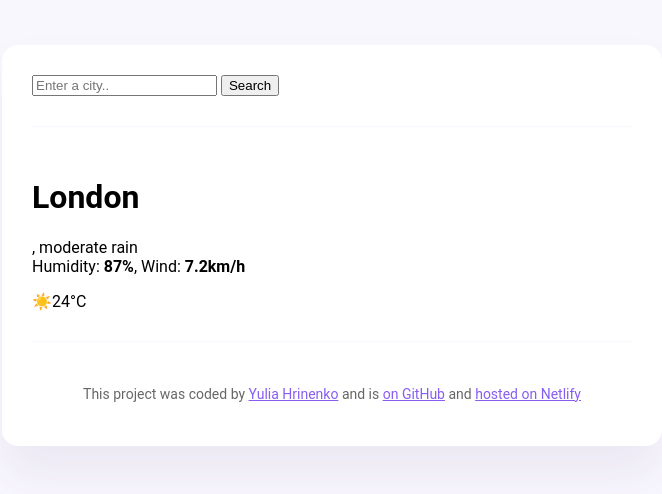
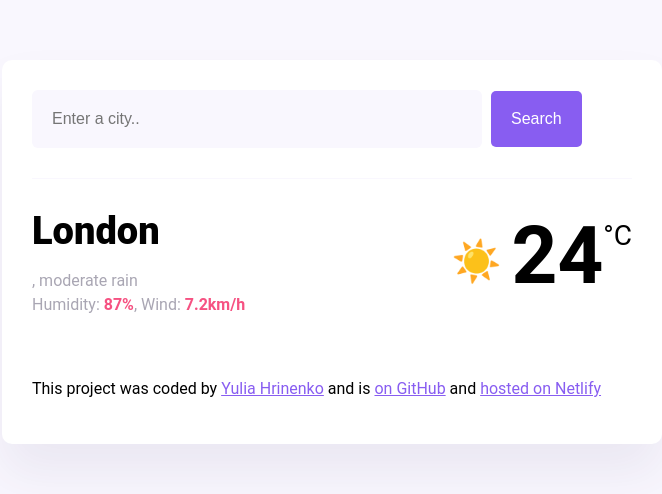
Before and after one commit to YuliaGrinenko/SheCodesPlus-week7-homework, a plain HTML site: page index.html in a window 1280 px wide. Shown: the whole page, without its empty margins (308-970 px from the left). Drawn offline with nearby package versions, Linux system fonts and the light colour scheme.

Commit message:
city search engine aded

```diff
--- a/index.html
+++ b/index.html
@@ -5,8 +5,9 @@
     <meta name="viewport" content="width=device-width, initial-scale=1.0" />
     <title>Weather App</title>
     <link rel="stylesheet" href="src/style.css" />
+    <script src="https://cdn.jsdelivr.net/npm/axios@1.1.2/dist/axios.min.js"></script>
   </head>
-  <body>
+   <body>
     <div class="weather-app">
       <header>
         <form id="search-form">
@@ -39,7 +40,6 @@
           </div>
         </div>
       </main>
-      <footer>
         <p>
           This project was coded by
           <a href="#https://github.com/YuliaGrinenko" target="_blank"
--- a/src/index.js
+++ b/src/index.js
@@ -0,0 +1,11 @@
+function searchCity(event) {
+  event.preventDefault();
+  let searchInputElement = document.querySelector("#search-input").value;
+  let city = document.querySelector("#current-city");
+  city.innerHTML = searchInputElement;
+}
+
+let searchFormElement = document.querySelector("#search-form");
+searchFormElement.addEventListener("submit", searchCity);
+
+//"df336e1036o064a2a04903f20318tb6d";
--- a/src/style.css
+++ b/src/style.css
@@ -1,5 +1,5 @@
 body {
-  background-color: #f9f7fe;
+  background: #f9f7fe;
   font-family: "Roboto", sans-serif;
 }
 
@@ -10,86 +10,89 @@ a {
 .weather-app {
   background: white;
   max-width: 600px;
-  margin: 45px auto;
+  margin: 60px auto;
+  padding: 30px;
+  border-radius: 10px;
   box-shadow: 0 30px 50px rgba(65, 50, 100, 0.08);
-  border-radius: 16px;
-  padding: 30px;
 }
 
 header {
   border-bottom: 1px solid #f9f7fe;
-  padding: 0 0 30px 0;
+  padding-bottom: 30px;
 }
 
-.search-form-input {
+.search-input {
   background-color: #f9f7fe;
   border: none;
+  color: rgba(39, 33, 66, 0.4);
+  font-size: 16px;
+  padding: 20px;
+  width: 75%;
   border-radius: 6px;
-  width: 80%;
-  font-size: 16px;
-  padding: 15px 20px;
 }
 
-.search-form-button {
-  background: #885df1;
-  padding: 15px 30px;
+.search-button {
+  margin-left: 5px;
+  font-size: 16px;
+  background-color: #885df1;
+  color: white;
   border: none;
-  font-size: 16px;
-  margin-left: 5px;
-  border-radius: 6px;
-  color: white;
+  padding: 20px;
+  line-height: 1;
+  border-radius: 5px;
 }
 
 main {
   padding: 30px 0;
 }
 
-.weather-app-data {
+.current-temperature {
+  font-size: 48px;
+}
+
+.current-weather {
   display: flex;
   justify-content: space-between;
 }
 
-.weather-app-city {
+.current-city {
+  font-size: 38px;
+  font-weight: 900;
   margin: 0;
-  font-size: 38px;
-  line-height: 48px;
+}
+.current-details {
+  color: rgba(39, 33, 66, 0.4);
+  font-size: 16px;
+  font-weight: 400;
+  line-height: 24px;
 }
 
-.weather-app-details {
-  font-size: 16px;
-  color: rgba(39, 33, 66, 0.4);
-  line-height: 24px;
-  font-weight: 500;
-}
-
-.weather-app-details strong {
+.current-details strong {
   color: #f65282;
 }
 
-.weather-app-temperature-container {
-  display: flex;
+.current-temperature-icon {
+  position: relative;
+  top: -8px;
+  font-size: 40px;
+  margin-right: 10px;
 }
 
-.weather-app-icon {
-  font-size: 44px;
-  margin-top: 22px;
-}
-
-.weather-app-temperature {
-  font-size: 88px;
-  margin-left: 10px;
+.current-temperature-value {
+  font-size: 80px;
   font-weight: bold;
 }
 
-.weatehr-app-unit {
-  margin-top: 16px;
+.current-temperature-unit {
   font-size: 28px;
+  position: relative;
+  top: -38px;
 }
 
 footer {
   border-top: 1px solid #f9f7fe;
-  padding: 30px 0 0 0;
   text-align: center;
-  font-size: 14px;
-  color: rgba(0, 0, 0, 0.6);
+  padding-top: 15px;
+
+  color: rgba(39, 33, 66, 0.4);
 }
```
